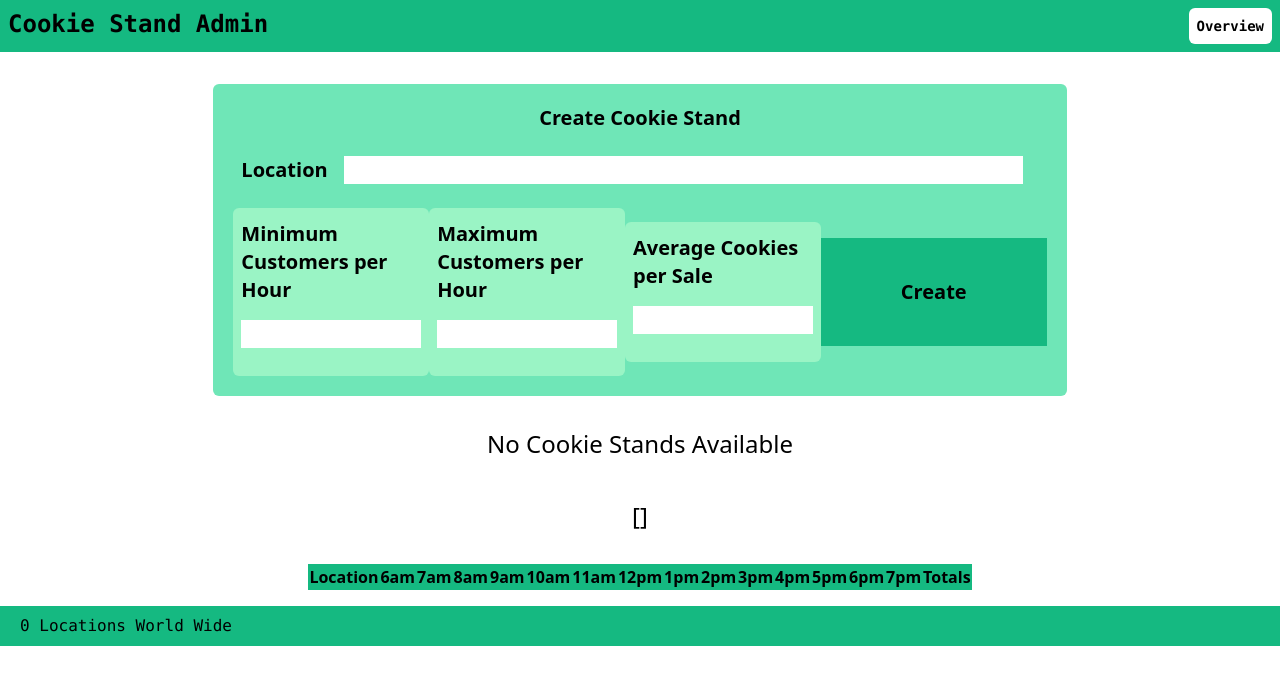
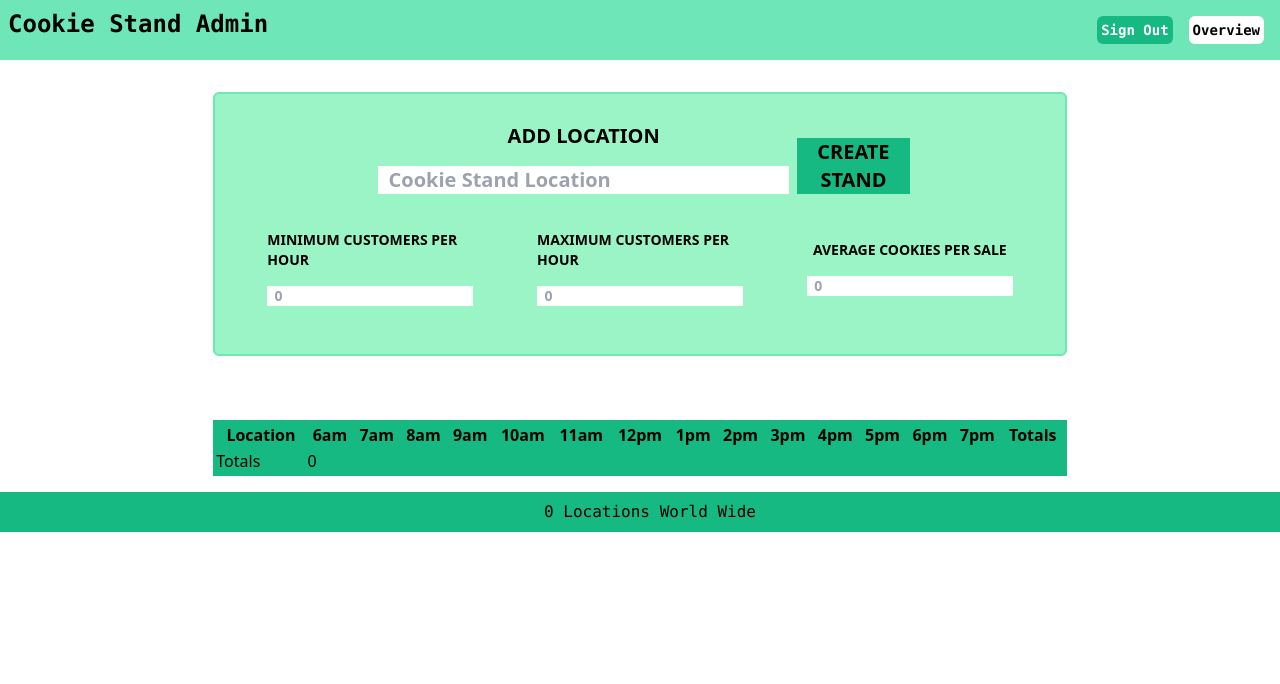
Before and after one commit to KajeTheCat/cookie_stand_admin, a Next.js app in the folder cookie_stand_admin/: page / in a window 1280 px wide. Shown: the top 684 px of the page. Built offline with nearby package versions, Linux system fonts and the light colour scheme.

Commit message:
added sales totals functionality, now the table will fully display information based on added fields.

```diff
--- /dev/null
+++ b/cookie_stand_admin/components/auth.js
@@ -0,0 +1 @@
+const {user, login, logout} = useAuth();
--- a/cookie_stand_admin/components/footer.js
+++ b/cookie_stand_admin/components/footer.js
@@ -1,6 +1,7 @@
-export default function Footer() {
+export default function Footer({ salesData }) {
+
     return (
-        <footer className="pl-5 pb-2 pt-2 font-mono bg-darkgreen text-black">
+        <footer className="flex justify-center pl-5 pb-2 pt-2 font-mono bg-darkgreen text-black">
             <h3>0 Locations World Wide</h3>
         </footer>
     )
--- a/cookie_stand_admin/components/form.js
+++ b/cookie_stand_admin/components/form.js
@@ -1,27 +1,30 @@
 export default function Form({ eventHandler }) {
     return (
-        <form onSubmit={eventHandler} className="flex flex-col items-center p-5 text-xl font-semibold bg-limegreen justify-center w-4/6 mx-auto mt-8 rounded-md">
-            Create Cookie Stand
-            <div className="flex items-center w-full p-2">
-                <label>Location</label>
-                <input name="location" className="w-full m-4" />
+        <form onSubmit={eventHandler} className="flex flex-col items-center p-5 text-xl font-semibold bg-teal justify-center w-4/6 mx-auto mt-8 rounded-md border-2 border-limegreen">
+            <div className="flex flex-row items-center w-4/6">
+                <div className="flex flex-col items-center w-full p-2">
+                    <label>ADD LOCATION</label>
+                    <input type="text" placeholder="  Cookie Stand Location" text="grey" name="location" className="w-full m-4" />
+                </div>
+                <div className="flex flex-row">
+                    <button className="bg-darkgreen w-full hover:bg-black hover:text-white">
+                        CREATE STAND
+                    </button>
+                </div>
             </div>
             <div className="flex justify-between items-center w-full">
-                <div className="bg-teal rounded-md flex flex-col items-center font py-3 px-2 w-1/4">
-                    <label>Minimum Customers per Hour</label>
-                    <input name="minCustomers" className="w-full m-4" />
+                <div className="rounded-md flex flex-col items-center text=grey text-sm py-3 px-8 w-2/4">
+                    <label>MINIMUM CUSTOMERS PER HOUR</label>
+                    <input type="text" placeholder="  0" name="minCustomers" className="w-full m-4" />
                 </div>
-                <div className="bg-teal rounded-md flex flex-col items-center font py-3 px-2 w-1/4">
-                    <label>Maximum Customers per Hour</label>
-                    <input name="maxCustomers" className="w-full m-4" />
+                <div className="rounded-md flex flex-col items-center text=grey text-sm py-3 px-8 w-2/4">
+                    <label>MAXIMUM CUSTOMERS PER HOUR</label>
+                    <input type="text" placeholder="  0" name="maxCustomers" className="w-full m-4" />
                 </div>
-                <div className="bg-teal rounded-md flex flex-col items-center font py-3 px-2 w-1/4">
-                    <label>Average Cookies per Sale</label>
-                    <input name="avgCookies" className="w-full m-4" />
+                <div className="rounded-md flex flex-col items-center text=grey text-sm py-3 px-8 w-2/4">
+                    <label>AVERAGE COOKIES PER SALE</label>
+                    <input type="text" placeholder="  0" name="avgCookies" className="w-full m-4" />
                 </div>
-                <button className="bg-darkgreen px-20 py-10 hover:bg-black hover:text-white">
-                    Create
-                </button>
             </div>
         </form>
     )
--- a/cookie_stand_admin/components/header.js
+++ b/cookie_stand_admin/components/header.js
@@ -1,8 +1,11 @@
 export default function Header() {
     return (
-        <header className="flex flex-row justify-between p-2 text-2xl font-mono font-semibold bg-darkgreen text-black">
+        <header className="flex flex-row justify-between p-2 text-2xl font-mono font-semibold bg-limegreen text-black">
             <h1>Cookie Stand Admin</h1>
-            <button className="bg-white text-black rounded-md text-sm p-2">Overview</button>
+            <div>
+            <button className="bg-darkgreen text-white rounded-md text-sm p-1 m-2">Sign Out</button>
+            <button className="bg-white text-black rounded-md text-sm p-1 m-2">Overview</button>
+            </div>
         </header>
     )
 }
--- a/cookie_stand_admin/components/table.js
+++ b/cookie_stand_admin/components/table.js
@@ -1,9 +1,27 @@
 import { hours } from "../components/data.js"
 
 export default function Table({ salesData }) {
-    console.log(salesData)
+    // console.log(salesData)
+
+    function totalHourlySales(salesData) {
+        const totalSalesArray = []
+        for(let i = 0; i < salesData.length; i++){
+            for(let j = 0; j < salesData[i].hourlySales.length; j++){
+                if (!totalSalesArray[j]){
+                    totalSalesArray[j] = salesData[i].hourlySales[j]
+                }
+                else{
+                totalSalesArray[j] += salesData[i].hourlySales[j]
+                }
+            }
+        }
+        return totalSalesArray
+    }
+
+    const totalsarray = totalHourlySales(salesData)
+
     return (
-        <table className="bg-darkgreen w-1/2 mx-auto my-4">
+        <table className="bg-darkgreen w-4/6 mx-auto my-4 border-2 border-darkgreen">
             <thead>
                 <tr>
                     <th>Location</th>
@@ -15,7 +33,7 @@ export default function Table({ salesData }) {
                     <th>Totals</th>
                 </tr>
             </thead>
-            <tbody>
+            <tbody className="bg-teal">
                 {salesData.map((store, idx) => {
                     return (<tr key={idx}>
                         <td>{store?.location}</td>
@@ -24,9 +42,21 @@ export default function Table({ salesData }) {
                                 {sales}
                             </td>)
                         })}
+                        <td>{store?.hourlySales.reduce((num, sum) => num + sum, 0)}</td>
                     </tr>)
                 })}
             </tbody>
+            <tfoot>
+                <tr>
+                    <td>Totals</td>
+                    {totalsarray.map((salesPerH, idx) => {
+                        return (<td key={idx}>
+                            {salesPerH}
+                        </td>)
+                    })}
+                    <td>{totalsarray.reduce((num, sum) => num + sum, 0)}</td>
+                </tr>
+            </tfoot>
         </table>
     )
 }
--- a/cookie_stand_admin/pages/index.js
+++ b/cookie_stand_admin/pages/index.js
@@ -22,7 +22,6 @@ export default function Home() {
       maxCustomers: max,
       avgCookies: avg,
       hourlySales: SalesPerHour(min,max,avg),
-      totalSales: totalSales(),
     };
     setsalesData([...salesData,data]);
   }
@@ -36,10 +35,6 @@ export default function Home() {
     return randomSales
   };
 
-  function totalSales() {
-
-  };
-
   return (
     <div>
       <Head>
@@ -49,12 +44,12 @@ export default function Home() {
       <main>
         <Form eventHandler={eventHandler} />
         <div className="flex flex-col items-center m-8 text-2xl">
-          <h1>No Cookie Stands Available</h1>
-          <p className="flex pt-10">{JSON.stringify(salesData)}</p>
+          {/* <h1>No Cookie Stands Available</h1> */}
+          {/* <p className="flex pt-10">{JSON.stringify(salesData)}</p> */}
         </div>
         <Table salesData={salesData} />
       </main>
-      <Footer />
+      <Footer salesData={salesData} />
     </div>
   );
 };
```
